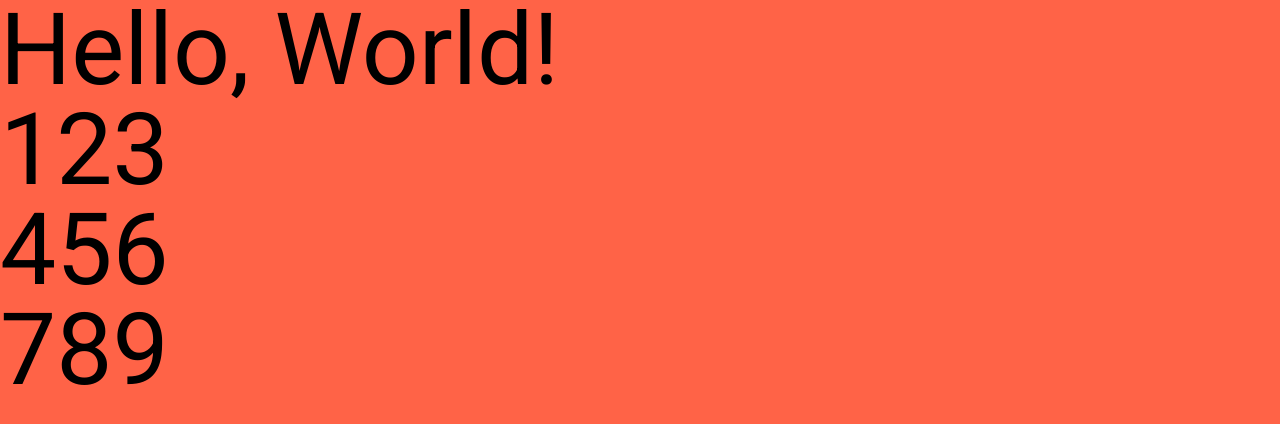
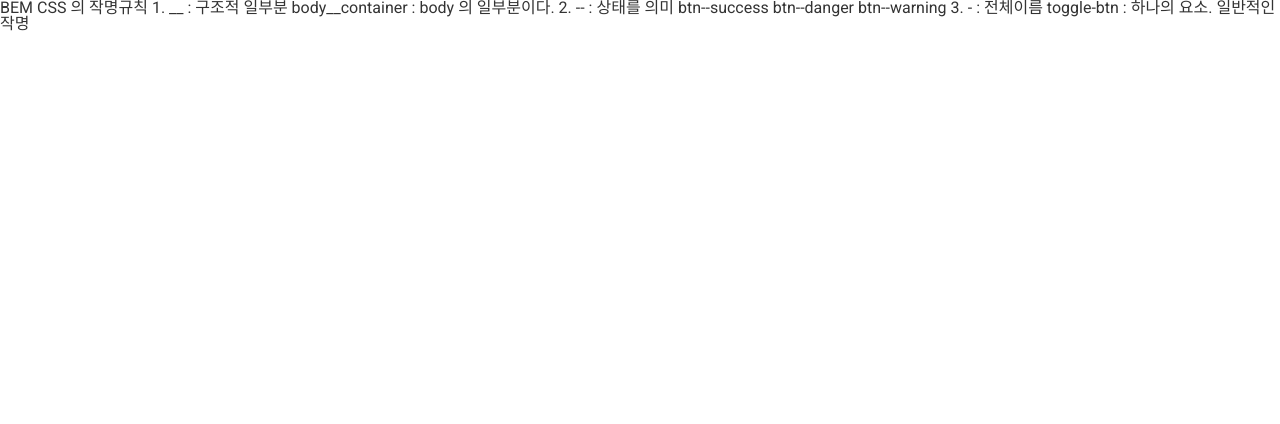
Before and after one commit to Miniminis/github-clone-coding-project, a plain HTML site: page github-responsive-clone/index.html in a window 1280 px wide. Drawn offline with nearby package versions, Linux system fonts and the light colour scheme.

Commit message:
feat body__container 로 스타일링 적용 완료. CSS BEM 작명규칙 개념정리

```diff
--- a/github-responsive-clone/css/main.css
+++ b/github-responsive-clone/css/main.css
@@ -1,5 +1,6 @@
-body {
-    background: tomato;
+.body__container {
     font-family: 'Roboto', sans-serif;
-    font-size: 100px;
+    font-size: 16px;
+    font-weight: 400;  /* normal */
+    color: #333;        /* gray */
 }
--- a/github-responsive-clone/index.html
+++ b/github-responsive-clone/index.html
@@ -80,12 +80,19 @@
 
 </head>
 <body>
-    Hello, World!
+    <div class="body__container">
 
-    <ul>
-        <li>123</li>
-        <li>456</li>
-        <li>789</li>
-    </ul>
+        BEM
+        CSS 의 작명규칙
+        1. __ : 구조적 일부분
+            body__container : body 의 일부분이다.
+        2. -- : 상태를 의미
+            btn--success
+            btn--danger
+            btn--warning
+        3. - : 전체이름
+            toggle-btn : 하나의 요소. 일반적인 작명
+
+    </div>
 </body>
 </html>
```
